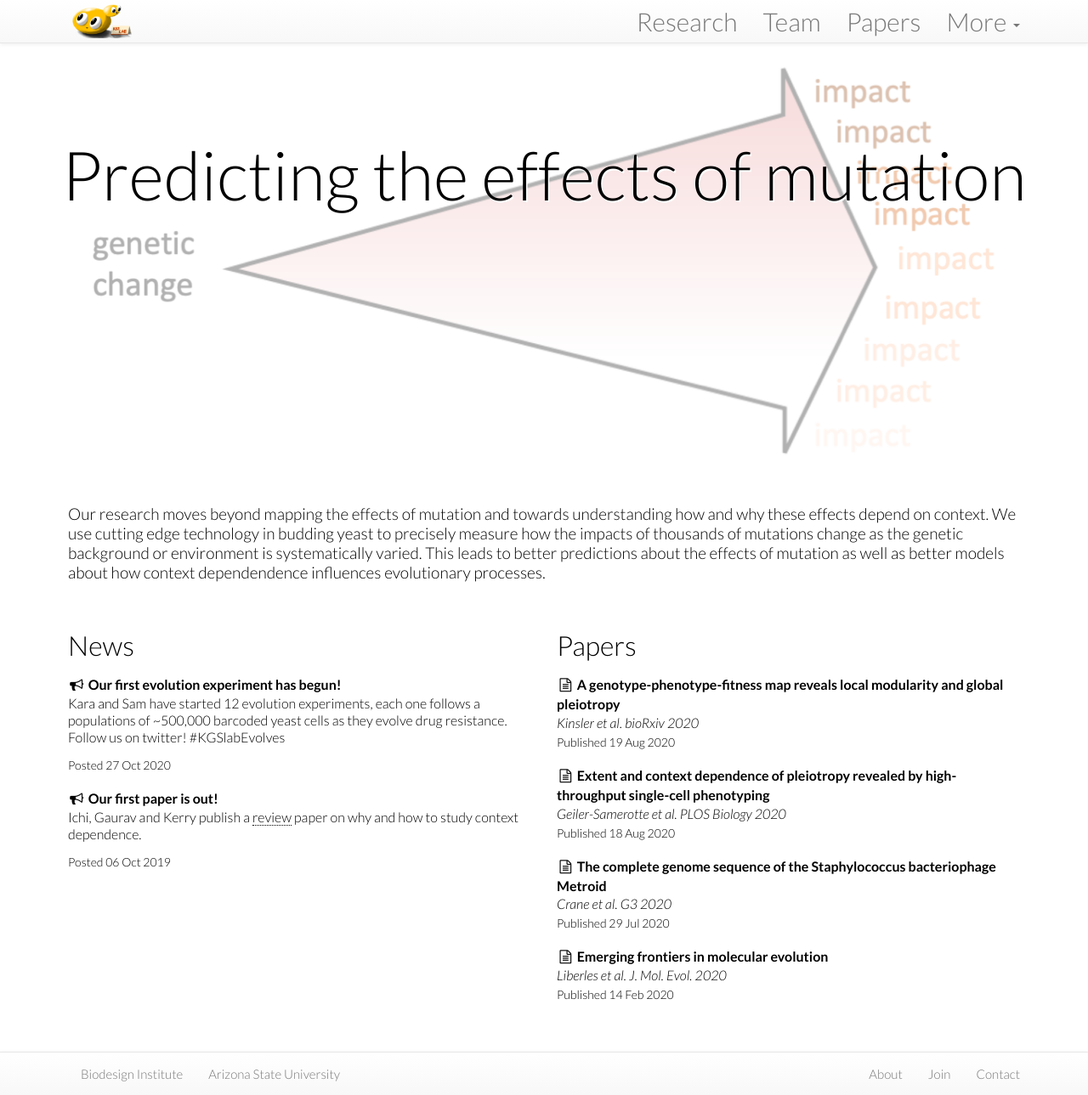
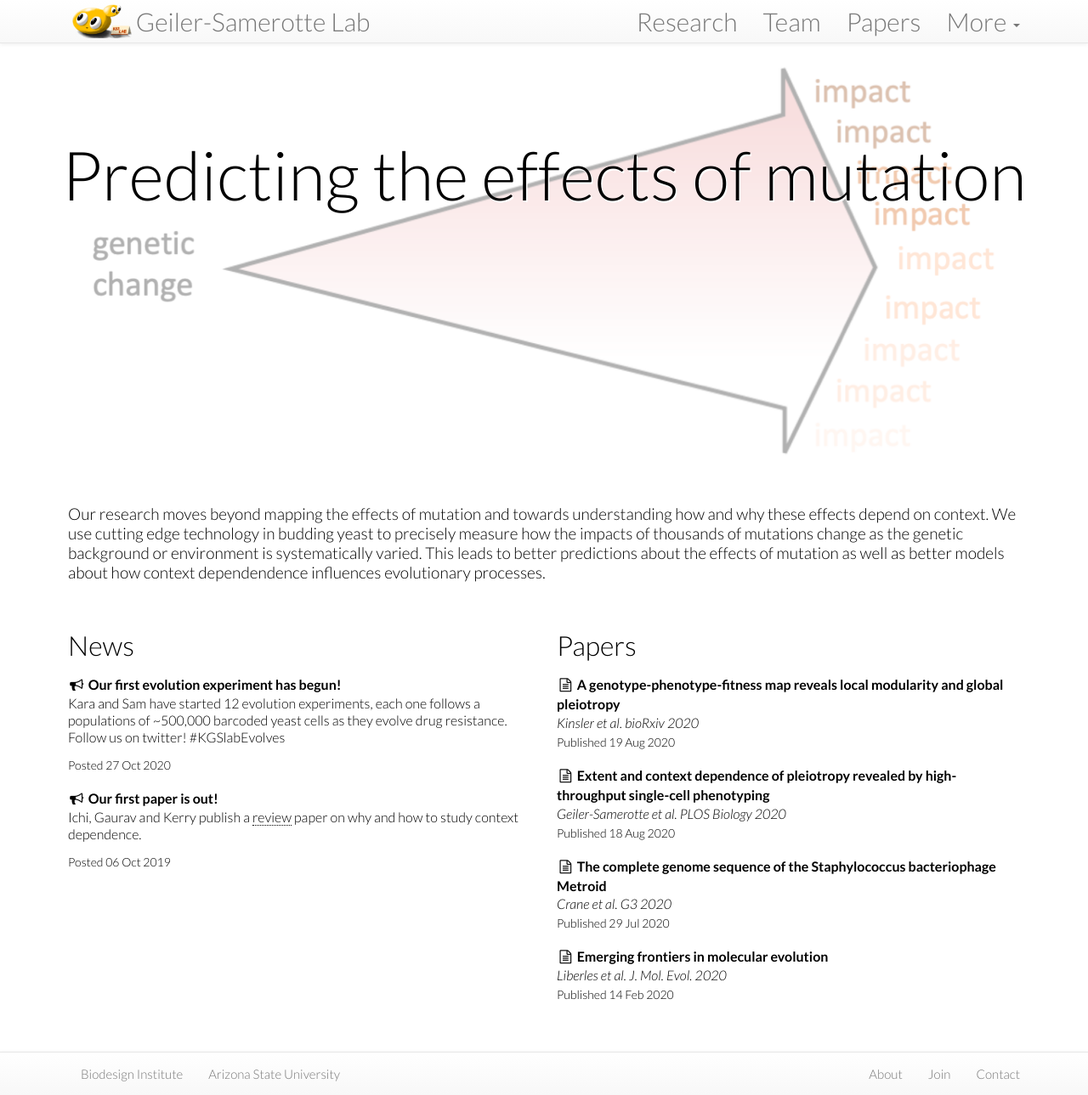
Before and after one commit to Samerotte-Lab/Samerotte-Lab.github.io, a Jekyll site: the page built from index.html, in a window 1280 px wide and 1289 px high. Shown: the whole window at 85% size. Built offline with Jekyll 4.4.1, drawn with Linux system fonts in a browser that asks for light colours; nearby versions of some CDN libraries.

Commit message:
added my damn name to home page

```diff
--- a/_includes/themes/lab/default.html
+++ b/_includes/themes/lab/default.html
@@ -82,7 +82,7 @@
           {% assign make_title = true %}
           {% for pc in page.categories %}
             {% if pc == "home" %}
-             {% assign make_title = false %}
+             {% assign make_title = true %}
             {% endif %}
           {% endfor %}
           {% if make_title == true %}
--- a/_layouts/default.html
+++ b/_layouts/default.html
@@ -1,7 +1,6 @@
 ---
 theme :
   name : lab
-layout: default
 ---
 {% include JB/setup %}
 {% include themes/lab/default.html %}
```
